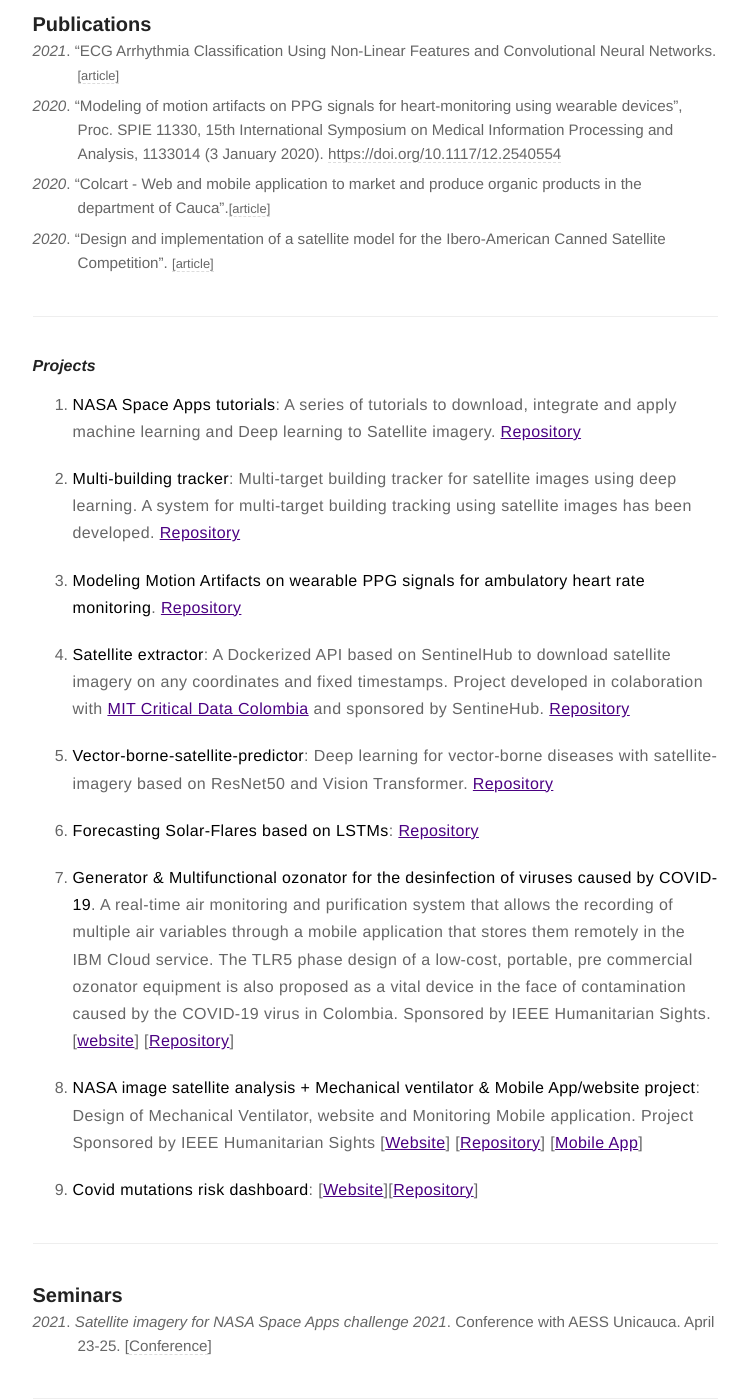
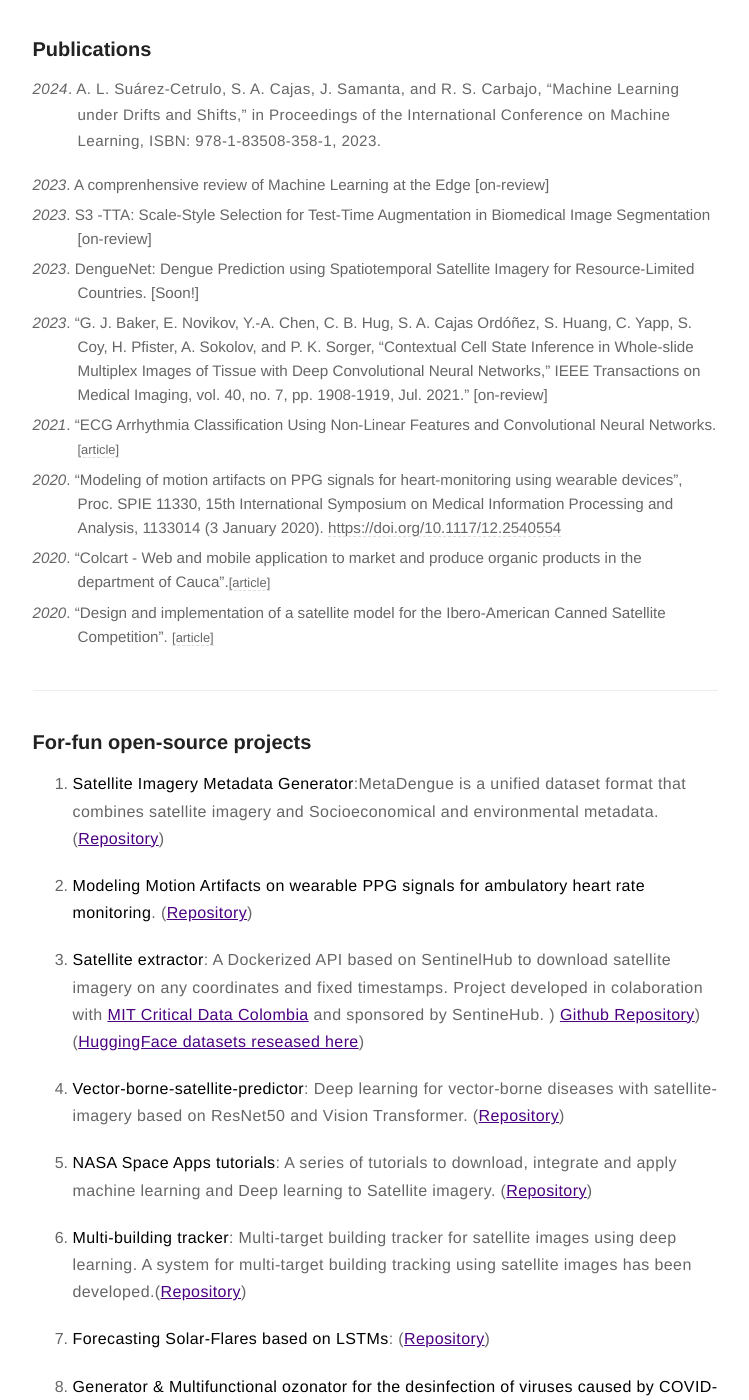
Before and after one commit to sebasmos/sebasmos.github.io, a Jekyll site: the page built from cv.md, in a window 1280 px wide and 1400 px high, scrolled down 3514 px. Shown: the whole window, without its empty margins (265-1014 px from the left). Built offline with Jekyll 4.4.1, drawn with Linux system fonts in a browser that asks for light colours; some of the changed text lies outside the part shown.

Commit message:
jul 15 updates

```diff
--- a/_config.yml
+++ b/_config.yml
@@ -1,6 +1,6 @@
 # main text of home
 name: Sebastian Cajas
-bio: AI Scientist at the Ireland Center of Applied AI | Computer Vision Research Fellow at VCG Harvard | MsC in Computer Vision
+bio: AI Scientist at the Ireland Center of Applied AI | Computer Vision Research Fellow at Harvard | MsC in Computer Vision
 
 # twitter summary info
 description: Academic portfolio
--- a/cv.md
+++ b/cv.md
@@ -11,17 +11,20 @@ scajasordonez [ad] gmail.com
 
 {:.cv-info}
 **Curriculum Vitae**
-December 2022
+Jul 15 2023
 <hr />
 ### Work experience
 
-- *Sep 2022-present*. **AI Scientist** at [CeADAR](https://ceadar.ie/our-team/). Involved in different applied research machine learning projects (Federated Learning, Reinforcement Learning and Computer Vision) for the Innovation and Development Group, both at national and EU level, which include tasks such as data modelling of structured and unstructured data, data pipelining, API development, software and ML models testing, deployment and maintenance, dissemination activities, and authoring of technical reports.
+- *Sep 2022-present*. **AI Scientist** at the [National Irish Center for Applied AI](https://ceadar.ie/). Part of the main team developing the Artificial Intelligence of ([ICOS](https://www.icos-project.eu/)), a novel IoT to Cloud Operating System funded by the European Union’s HORIZON research. My tasks involve maintaining the high-performance computing HPC cluster, developping on DevOps developing AI APIs  (Docker, Kubernetes, singularity images, SLURM). And finally implementing cutting-edge generative models in multiple areas (NLP, Federated Learning, time-series & computer vision).
 
-- *Jan 2022-present*. **Computer Vision Fellow** at [Harvard University](https://www.seas.harvard.edu/person/sebastian-andres-cajas-ordonez). Develop/assess Computer Vision and Deep Learning algorithms on imaging-based single-cell methods projects on CyCIF using high-dimension microscopy images for the Harvard’s Visual Computing Group and Harvard Medical School’s Lab of Systems Pharmacology. Methods include instance segmentation algorithms, unsupervised learning, image translation models and unbiased pixel-level feature extraction over Lateral Spillover in Segmented Images of Tissue with Pixel-level Cell State. Supervised by Hanspeter Pfister and Siyu Huang. *Harvard john A. Paulson School of Engineering and Applied sciences*.
+- *Aug 2022-present*. **Computer Vision Research Fellow** at [Harvard University](https://www.seas.harvard.edu/person/sebastian-andres-cajas-ordonez). Develop/assess Computer Vision and Deep Learning algorithms on imaging-based single-cell methods projects on CyCIF using high-dimension microscopy images for the Harvard’s Visual Computing Group and Harvard Medical School’s Lab of Systems Pharmacology. Methods include instance segmentation algorithms, unsupervised learning, image translation models and unbiased pixel-level feature extraction over Lateral Spillover in Segmented Images of Tissue with Pixel-level Cell State. Supervised by Hanspeter Pfister and Siyu Huang. *Harvard john A. Paulson School of Engineering and Applied sciences*.
+
+- *Feb 2022-Aug 2022*: **Data Science intern** [Harvard University](https://www.seas.harvard.edu/person/sebastian-andres-cajas-ordonez): I worked at Harvard's Hanspeter Pfister Lab improving instance segmentation and deep clustering for cancer cell discovery. I was priviledged to work with Siyu Huang, Edward Novikov, Hanspeter Pfister, amongst many other great scientist.*Harvard john A. Paulson School of Engineering and Applied sciences*.
+
 
 - *Jan 2022-August 2022*. **Machine learning intern** in [EcoVadis](https://ecovadis.com/). I developed a logo detection and verification framework based on the current state-of-the-art Object detectors, attribution and verification based on Contrastive text-image training, transfer-learning using transformers and image processing approaches. Under the supervision of Sophia Katrenko. Paris, France.
 
-- *May 2020-November 2020*. **Computer vision and Artificial Intelligence Engineer** in [AI India Innovation centre](https://aiindia.ai/). Developed the project "Land Use Land Cover Classification using advanced ML and DL techniques for Larger Study Area" project. The main tasks included accuracy assessment, creation of satellite imagery dataset from scratch, Training Models, Testing, Geospatial data and Cloud services, GPU, E2E cloud services and Collab. Valencia (Spain).
+- *May 2020-November 2020*. **Computer vision and Artificial Intelligence Engineer** in [AI India Innovation centre](https://aiindia.ai/). Developed the project "Land Use Land Cover Classification using advanced ML and DL techniques for Larger Study Area" project. The main tasks included accuracy assessment, creation of satellite imagery dataset from scratch, Training Models, Testing, Geospatial data and Cloud services, GPU, E2E cloud services and Colab. Valencia (Spain).
 - *2021*. **Web/mobile developer for Ozone generator**. COVID-19 Project Award for US$5200 for the creation of an Ozone generation, a web and mobile application, IEEE SIGHTS sights grant. Colombia.
 - *2020*. **Web/mobile developer for mechanical ventilator** Development of a mobile application for a mechanical ventilator project, awarded with a 3950 USD stipend. IEEE SIGHTS sights grant, Colombia.
 - *2019*. **Electronic and Physics teacher**. Teach and supervise Air-based flight machines, solar dials, lamps, flashlights, and programable robots to 400 teenagers aged between 4 and 16 years old in the United States of America. Camp Poyntelle, Pennsylvania, (U.S.A).
@@ -64,13 +67,17 @@ DS4A is an opportunity to learn the latest Data Science & AI techniques from a t
 
 - **Mechanism for the characterization of motion artifacts in photophethysmography signals under low-intensity movements for tachycardia and bradycardia eventsTachycardia and Bradycardia Detection using Wearable Photoplethysmography under low-intensity Motion Artifacts**. University of Cauca - Popayan, Colombia.
 <hr />
-#### Research Interests
 
-- Reinforcement Learning, Data Science, Computer Vision, machine learning models, and Space Sciences (Aerospace, radioastronomy, rocketry, satellite engineering
-<hr />
 ### Publications
 
+- *2024*. A. L. Suárez-Cetrulo, S. A. Cajas, J. Samanta, and R. S. Carbajo, "Machine Learning under Drifts and Shifts," in Proceedings of the International Conference on Machine Learning, ISBN: 978-1-83508-358-1, 2023.
 
+- *2023*. A comprenhensive review of Machine Learning at the Edge [on-review]
+- *2023*. S3 -TTA: Scale-Style Selection for Test-Time
+Augmentation in Biomedical Image Segmentation [on-review]
+- *2023*. DengueNet: Dengue Prediction using Spatiotemporal Satellite Imagery for
+Resource-Limited Countries. [Soon!]
+- *2023*. "G. J. Baker, E. Novikov, Y.-A. Chen, C. B. Hug, S. A. Cajas Ordóñez, S. Huang, C. Yapp, S. Coy, H. Pfister, A. Sokolov, and P. K. Sorger, "Contextual Cell State Inference in Whole-slide Multiplex Images of Tissue with Deep Convolutional Neural Networks," IEEE Transactions on Medical Imaging, vol. 40, no. 7, pp. 1908-1919, Jul. 2021." [on-review]
 - *2021*. "ECG Arrhythmia Classification Using Non-Linear Features and Convolutional Neural Networks. [[article]](https://ieeexplore.ieee.org/document/9344175){:.cv-link}
 - *2020*. "Modeling of motion artifacts on PPG signals for heart-monitoring using wearable devices", Proc. SPIE 11330, 15th
 International Symposium on Medical Information Processing and Analysis, 1133014 (3 January 2020). [https://doi.org/10.1117/12.2540554](https://doi.org/10.1117/12.2540554)
@@ -78,37 +85,40 @@ International Symposium on Medical Information Processing and Analysis, 1133014
 - *2020*. "Design and implementation of a satellite model for the Ibero-American Canned Satellite Competition". [[article]](https://en.calameo.com/read/0057357846a5bdf72578b){:.cv-link}
 <hr />
 
-#### Projects
+### For-fun open-source projects
 
-1. **NASA Space Apps tutorials**: A series of tutorials to download, integrate and apply machine learning and Deep learning to Satellite imagery. [Repository](https://github.com/sebasmos/NASASpaceApps_training)
+1. **Satellite Imagery Metadata Generator**:MetaDengue is a unified dataset format that combines satellite imagery and Socioeconomical and environmental metadata. ([Repository](https://github.com/sebasmos/MetaDengue))
 
-1. **Multi-building tracker**: Multi-target building tracker for satellite images using deep learning.  A system for multi-target building tracking using satellite images has been developed. [Repository](https://github.com/sebasmos/Multi-building-tracker)
+1. **Modeling Motion Artifacts on wearable PPG signals for ambulatory heart rate monitoring**. ([Repository](https://github.com/sebasmos/PPGpeakDetection1))
 
-1. **Modeling Motion Artifacts on wearable PPG signals for ambulatory heart rate monitoring**. [Repository](https://github.com/sebasmos/PPGpeakDetection1)
+1. **Satellite extractor**: A Dockerized API based on SentinelHub to download satellite imagery on any coordinates and fixed timestamps. Project developed in colaboration with [MIT Critical Data Colombia](https://github.com/MITCriticalData-Colombia) and sponsored by SentineHub. ) [Github Repository](https://github.com/sebasmos/satellite.extractor)) ([HuggingFace datasets reseased here](https://huggingface.co/MITCriticalData))
 
-1. **Satellite extractor**: A Dockerized API based on SentinelHub to download satellite imagery on any coordinates and fixed timestamps. Project developed in colaboration with [MIT Critical Data Colombia](https://github.com/MITCriticalData-Colombia) and sponsored by SentineHub. [Repository](https://github.com/sebasmos/satellite.extractor)
+1. **Vector-borne-satellite-predictor**: Deep learning for vector-borne diseases with satellite-imagery based on ResNet50 and Vision Transformer. ([Repository](https://github.com/sebasmos/vector-borne-satellite-predictor))
 
-1. **Vector-borne-satellite-predictor**: Deep learning for vector-borne diseases with satellite-imagery based on ResNet50 and Vision Transformer. [Repository](https://github.com/sebasmos/vector-borne-satellite-predictor)
+1. **NASA Space Apps tutorials**: A series of tutorials to download, integrate and apply machine learning and Deep learning to Satellite imagery. ([Repository](https://github.com/sebasmos/NASASpaceApps_training))
 
-1. **Forecasting Solar-Flares based on LSTMs**: [Repository](https://github.com/sebasmos/SolarFlares-Standford)
+1. **Multi-building tracker**: Multi-target building tracker for satellite images using deep learning.  A system for multi-target building tracking using satellite images has been developed.([Repository](https://github.com/sebasmos/Multi-building-tracker))
 
-1. **Generator & Multifunctional ozonator for the desinfection of viruses caused by COVID-19**.  A real-time air monitoring and purification system that allows the recording of multiple air variables through a mobile application that stores them remotely in the IBM Cloud service. The TLR5 phase design of a low-cost, portable, pre commercial ozonator equipment is also proposed as a vital device in the face of contamination caused by the COVID-19 virus in Colombia. Sponsored by IEEE Humanitarian Sights. [[website](https://sebasmos.github.io/owzone)] [[Repository](https://github.com/sebasmos/owzone)]
+1. **Forecasting Solar-Flares based on LSTMs**: ([Repository](https://github.com/sebasmos/SolarFlares-Standford))
+
+1. **Generator & Multifunctional ozonator for the desinfection of viruses caused by COVID-19**.  A real-time air monitoring and purification system that allows the recording of multiple air variables through a mobile application that stores them remotely in the IBM Cloud service. The TLR5 phase design of a low-cost, portable, pre commercial ozonator equipment is also proposed as a vital device in the face of contamination caused by the COVID-19 virus in Colombia. Sponsored by IEEE Humanitarian Sights. ([website](https://sebasmos.github.io/owzone)) ([Repository](https://github.com/sebasmos/owzone))
+
+1. **NASA image satellite analysis + Mechanical ventilator & Mobile App/website project**: Design of Mechanical Ventilator, website and Monitoring Mobile application. Project Sponsored by IEEE Humanitarian Sights ([Website](https://sebasmos.github.io/NASA-SpaceApps_Pneuma/)) ([Repository](https://github.com/sebasmos/NASA-SpaceApps_Pneuma)) ([Mobile App](https://github.com/sebasmos/PneumApp))
 
 
-1. **NASA image satellite analysis + Mechanical ventilator & Mobile App/website project**: Design of Mechanical Ventilator, website and Monitoring Mobile application. Project Sponsored by IEEE Humanitarian Sights [[Website](https://sebasmos.github.io/NASA-SpaceApps_Pneuma/)] [[Repository](https://github.com/sebasmos/NASA-SpaceApps_Pneuma)] [[Mobile App](https://github.com/sebasmos/PneumApp)]
+1. **Covid mutations risk dashboard**: ([Website](https://mitcriticaldata-colombia.github.io/Mu_COV19_NASA/#))([Repository](https://github.com/sebasmos/Mu_COV19_NASA/tree/main))
+<hr />
+### Seminars & blogs
 
-
-1. **Covid mutations risk dashboard**: [[Website](https://mitcriticaldata-colombia.github.io/Mu_COV19_NASA/#)][[Repository](https://github.com/sebasmos/Mu_COV19_NASA/tree/main)]
-<hr />
-### Seminars
-
-- *2021*. *Satellite imagery for NASA Space Apps challenge 2021*. Conference with AESS Unicauca. April 23-25. [[Conference](https://www.youtube.com/watch?v=YAv9jCqqC-8&t=27s&ab_channel=CAPITULOESTUDIANTILAESS-IEEEUNICAUCA)]
+- *2023*. "Unlocking the Potential of Machine Learning at the Edge: Challenges and Future Trends". By CeADAR: Sebastián Andrés Cajas, Jaydeep Samanta, Andrés L. Suárez-Cetrulo, Ricardo Simón Carbajo.([Online](https://www.icos-project.eu/potential-of-machine-learning-at-the-edge))
+- *2021*. *Satellite imagery for NASA Space Apps challenge 2021*. Conference with AESS Unicauca. April 23-25. ([Conference](https://www.youtube.com/watch?v=YAv9jCqqC-8&t=27s&ab_channel=CAPITULOESTUDIANTILAESS-IEEEUNICAUCA))
 <hr />
 ### Volunteering and open-source projects
 
+- *2023*. **NASA SpaceApps lead**: Leading the NASA SpaceApps 2023 that will take place in Colombia in October this year. ([Event Website 2023](https://github.com/orgs/NASA-SpaceApps/repositories))
+- *2023*. **MIT Mentor**: MIT Health Datathon 2023. ([Event](https://criticaldatathon.github.io/))
 - *2021-present*. **Advisory Board member, Ex-President, Founder**. [*AESS Unicauca*](https://fiet.unicauca.edu.co/aess/), University of Cauca.
-- *2020-present*. **Computer vision researcher (Open-source)**: Dengue’s detection with Satellite Imagery. A
-collaboration between the University of Cauca & MIT University. See my contributions
+- *2020-present*. **Research [unpaid] at Harvard-MIT Division of Health Science and Technology**: Dengue’s detection with Satellite Imagery. See my contributions
 [here](https://github.com/MITCriticalData-Colombia) | 2020-2022.
 - *2020*. **Computer vision researcher (Open-source)**: Smart Indoor Positioning, Guidance & navigation
 prototype system for the visually impaired. See our project here.
@@ -119,18 +129,33 @@ prototype system for the visually impaired. See our project here.
 ### Professional Organizations
 
 - Aerospace & Electronic Systems Society founder & Advisor at University of Cauca(AESS-Unicauca)
+
+- IEEE
+
+- AIESEC
+
 - Red de Astronomia de Colombia - miembro (RAC)
+
 
 <hr />
 
 ### Computer skills
 
 
-<p>+7 years experience with python and c++.</p>
+<p> +8 years experience with python and c++.</p>
 <p> +5 years experience on java, SQL, typescript and shell.</p>
-<p> I develop all my projects with Docker.  </p>
-<p>Focused on architecturing pipelines and real-time inference run-times (PyTorch, TensorRT, Python, c++) on ML DevOps projects, in unsupervised or Self-supervised Learning applying Deep Learning to 3D Computer Vision problems.</p>
+<p> +5 years working with Docker, Docker-compose and SLURM.  </p>
+<p>Focused on architecturing pipelines and real-time inference run-times (PyTorch,TensorFlow/Keras, TensorRT, Python, c++) on ML DevOps projects, in unsupervised or Self-supervised Learning applying Deep Learning to 3D Computer Vision problems.</p>
 
 <p>I have experice with AWS, GCP, FASRC Harvard cluster, E2E, Microsoft Azure and private servers (University of Bordeaux (UbX), Autonomous University of Madrid (UAM)).</p>
 
-<p> Front/back-end experience with web/mobile development (React, Flutter, Ionic) & Cloud experience with AWS, Firebase, IBMCloud, MongoDB, Microsoft Azure, E2E, GCP)</p>
+<p> Front/back-end experience with web/mobile development (React, Flutter, Ionic, Ruby) & Cloud experience with AWS, Firebase, IBMCloud, MongoDB, Microsoft Azure, E2E, GCP)</p>
+
+
+
+### Research Interests
+
+- I am interested in the multiple applications of Reinforcement Learning, Data Science, Computer Vision, machine learning models, and Space Sciences (Aerospace, radioastronomy, rocketry, satellite engineering).
+ And I do research for fun and the sake of learning from amazing people around the world.
+
+<hr />
```
Also changed, not shown: about.md (+1 -2 lines).
